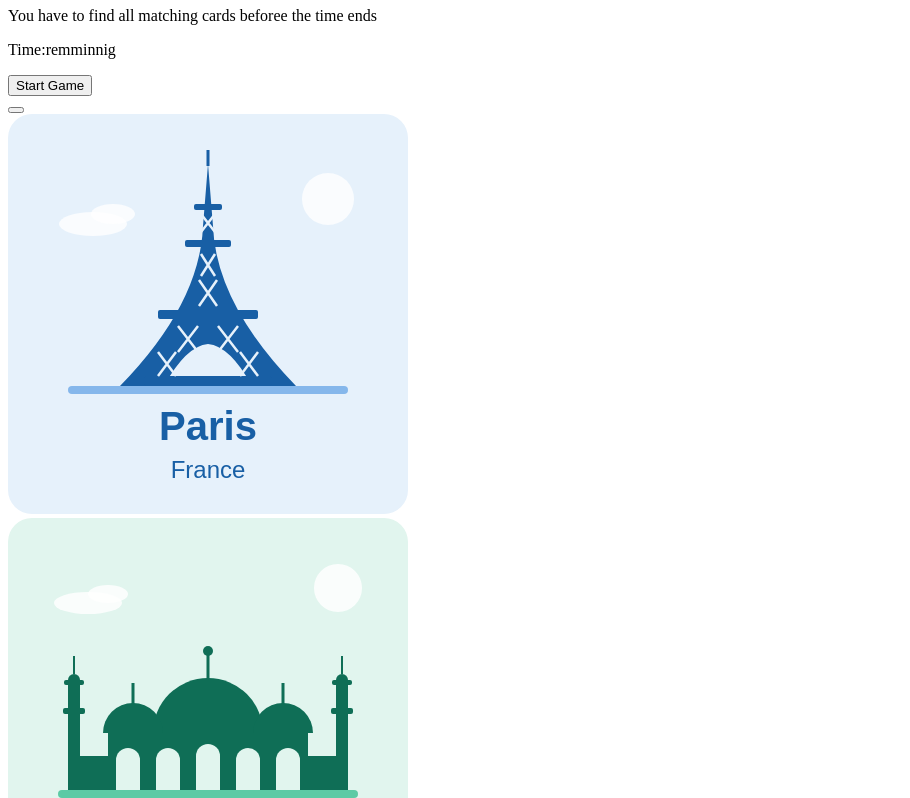
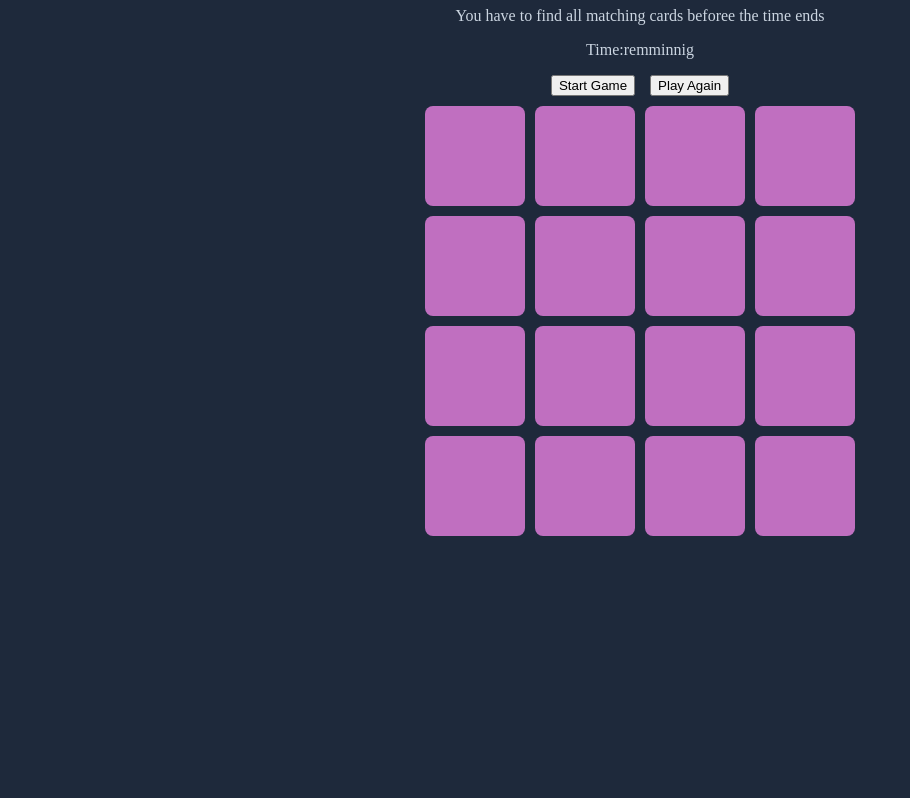
Before and after one commit to samialreashy/memory-game-, a plain HTML site: page index.html in a window 1280 px wide. Shown: the part 73-871 px from the top of the page, without its empty margins (0-910 px from the left). After the commit the page ends 800 px from the top, so only its background shows below. Drawn offline with Linux system fonts and the light colour scheme.

Commit message:
add css to html

```diff
--- a/index.html
+++ b/index.html
@@ -12,15 +12,23 @@
 <body>
     <h1>Memory Game </h1>
     <p>You have to find all matching cards beforee the time ends</p>
-    <div class="StartGame">
-        <p id="timerId">Time:remminnig</p>
+    <p id="timerId">Time:remminnig</p>
+    <div class="startgame">
+
         <button id="startID">Start Game</button>
+        <button id="playAgain">Play Again</button>
     </div>
 
-    <button id="playAgain"></button>
+
     <div class="cardClass">
 
 
+            <div class="card " data-name="paris">
+                <div class="front">
+                <img src="assests/paris (1).svg" alt="Captial of France">
+                </div>
+                <div class="back"></div>
+            </div>
             <div class="card" data-name="paris">
                 <div class="front">
                 <img src="assests/paris (1).svg" alt="Captial of France">
@@ -29,7 +37,13 @@
             </div>
 
             <div class="card" data-name="abu-dhabi">
-                <div class="frontt"><img src="assests/abu-dhabi (1).svg" alt="Captial of UAE">
+                <div class="front"><img src="assests/abu-dhabi (1).svg" alt="Captial of UAE">
+                </div>
+
+                <div class="back"></div>
+            </div>
+            <div class="card" data-name="abu-dhabi">
+                <div class="front"><img src="assests/abu-dhabi (1).svg" alt="Captial of UAE">
                 </div>
 
                 <div class="back"></div>
@@ -42,25 +56,43 @@
 
                 <div class="back"></div>
             </div>
+            <div class="card" data-name="cairo">
+                <div class="front"><img src="assests/cairo.svg" alt="Captial of Eygpt">
+                </div>
+
+                <div class="back"></div>
+            </div>
 
 
             <div class="card" data-name="ottawa">
                 <div class="front">
                   <img src="assests/ottawa.svg" alt="Captial of Kanada">
                 </div>
+                <div class="back"></div>
+            </div>
+                <div class="card" data-name="ottawa">
+                <div class="front">
+                  <img src="assests/ottawa.svg" alt="Captial of Canada">
+                </div>
 
                 <div class="back"></div>
             </div>
 
             <div class="card" data-name="tokyo">
-                <div>
+                <div class="front">
                     <img src="assests/tokyo.svg" alt="Captial of Japan">
 
                 </div>
                 <div class="back"></div>
             </div>
 
+             <div class="card" data-name="tokyo">
+                <div class="front">
+                    <img src="assests/tokyo.svg" alt="Captial of Japan">
 
+                </div>
+                <div class="back"></div>
+            </div>
             <div class="card" data-name="rome">
                 <div class="front"><img src="assests/rome (1).svg" alt="Captial of Italy">
                 </div>
@@ -68,10 +100,42 @@
                 <div class="back"></div>
             </div>
 
+
+
+     <div class="card" data-name="rome">
+                <div class="front"><img src="assests/rome (1).svg" alt="Captial of Italy">
+                </div>
+
+                <div class="back"></div>
+            </div>
+
+            <div class="card" data-name="london">
+    <div class="front">
+        <img src="assests/london.svg" alt="London, United Kingdom">
+    </div>
+    <div class="back"></div>
+</div>
+<div class="card" data-name="london">
+    <div class="front">
+        <img src="assests/london.svg" alt="London, United Kingdom">
+    </div>
+    <div class="back"></div>
+</div>
+
+<div class="card" data-name="madrid">
+    <div class="front">
+        <img src="assests/madrid.svg" alt="Madrid, Spain">
+    </div>
+    <div class="back"></div>
+</div>
+<div class="card" data-name="madrid">
+    <div class="front">
+        <img src="assests/madrid.svg" alt="Madrid, Spain">
+    </div>
+    <div class="back"></div>
+</div>
         </div>
 
 
-
-        </div>
 </body>
 </html>
--- a/style.css
+++ b/style.css
@@ -0,0 +1,54 @@
+body{
+    background-color:#1E293B;
+}
+h1{
+    text-align: center;
+    color: #F8FAFC;
+}
+p{
+    text-align: center;
+    color:#CBD5E1;
+}
+.startgame{
+    display: flex;
+    justify-content: center;
+    align-items: center;
+    gap: 15px;
+
+}
+
+.cardClass{
+    display: grid;
+    /* this means make four columes with this width */
+    grid-template-columns:repeat(4,100px) ;
+    gap: 10px;
+    padding: 10px;
+    border: 16px;
+    place-content: center;
+
+}
+.back{
+    width: 100px;
+    height: 100px;
+    border-radius: 8px;
+    /* when I added the .black class nothing appear in the screen so the whole issue is about the color of the cards */
+    background-color: rgb(192, 111, 192);
+}
+.card{
+    border-radius: 8px;
+    cursor: pointer;
+    height: 100px;
+}
+/* the first .cardClass working fine but the pictures are mixed with each other so i used this to fix it  */
+.front img{
+    width: 100%;
+}
+.front{
+    display: none;
+}
+.card.flipped .front{
+    display:block;
+}
+.card.flipped  .back{
+    display: non;
+}
```
Also changed, not shown: assests/london (1).svg (added), assests/madrid (1).svg (added).
